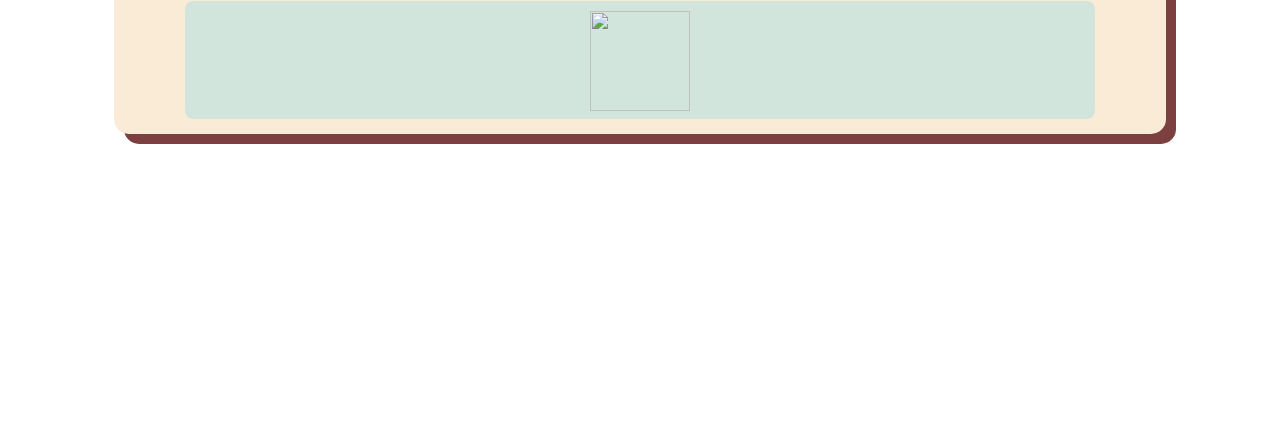
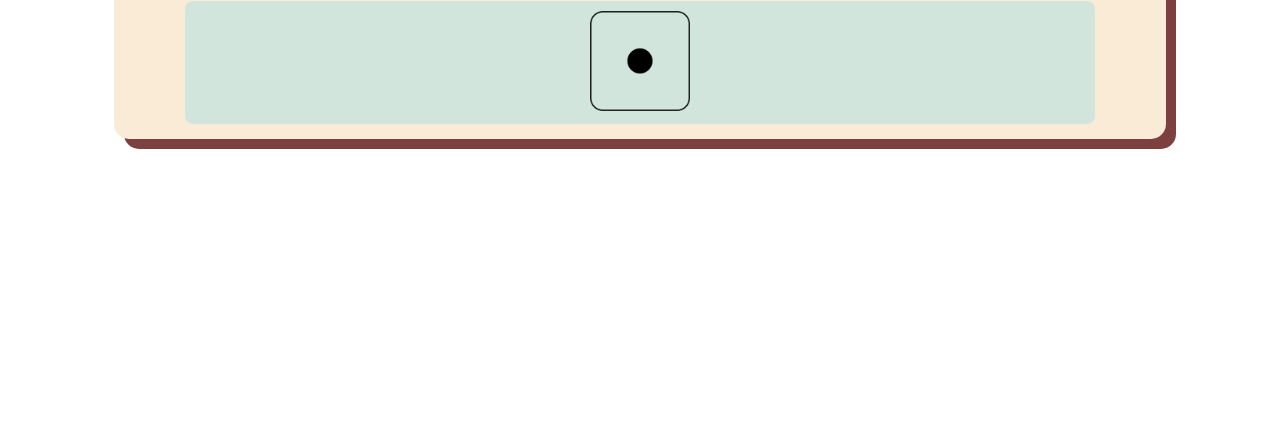
Before and after one commit to dulsan002/Dice-Rolling, a plain HTML site: page index.html in a window 1280 px wide. Shown: the part 379-800 px from the top of the page. Drawn offline with Linux system fonts and the light colour scheme.

Commit message:
Update index.html

```diff
--- a/index.html
+++ b/index.html
@@ -13,7 +13,7 @@
     <input type="number" id="times" value="1" min="1"><br>
     <button onclick="rolldice()"> Roll Dice </button>
     <div id="dice">Dice</div>
-    <div id="diceimage"><img src="Dice_img/1.png" alt=""></div>
+    <div id="diceimage"><img src="1.png" alt=""></div>
   </div>
   <script src="script.js"></script>
 </body>
```
